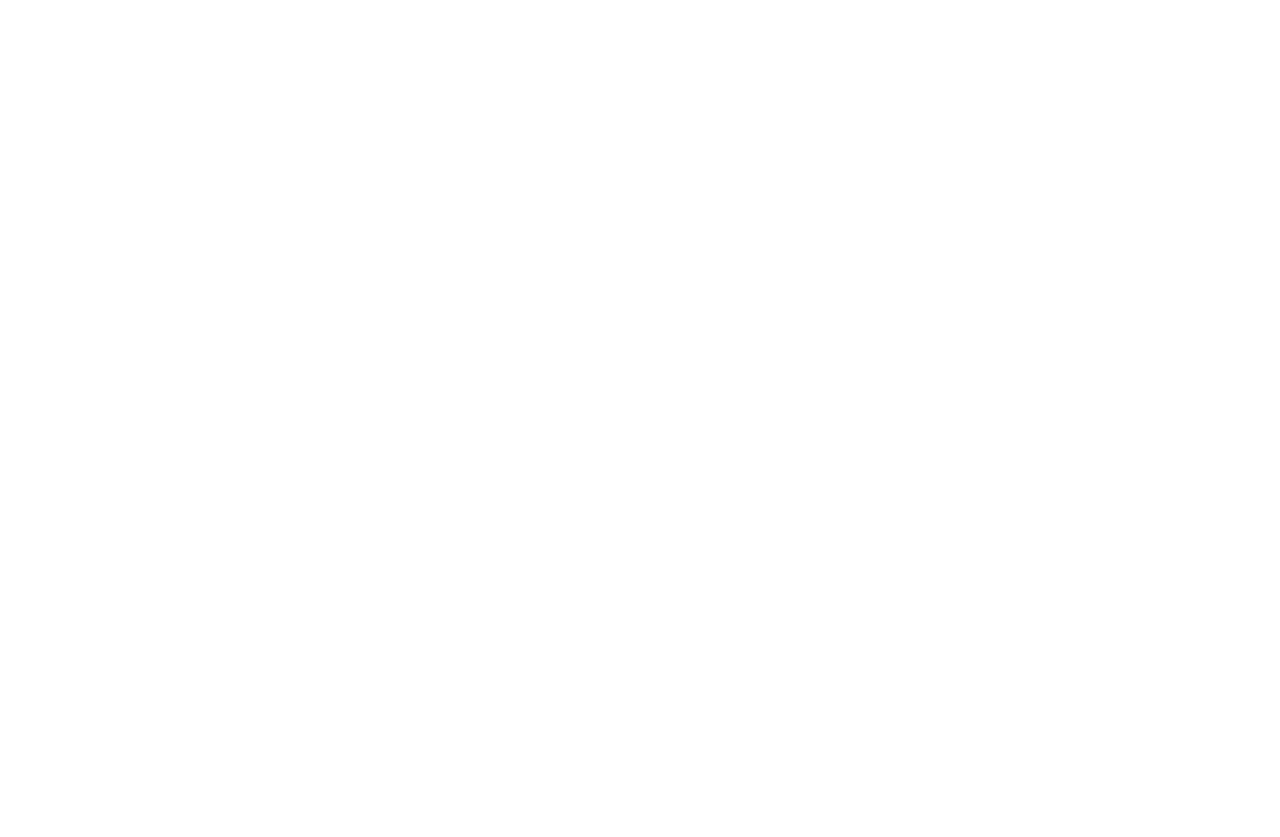
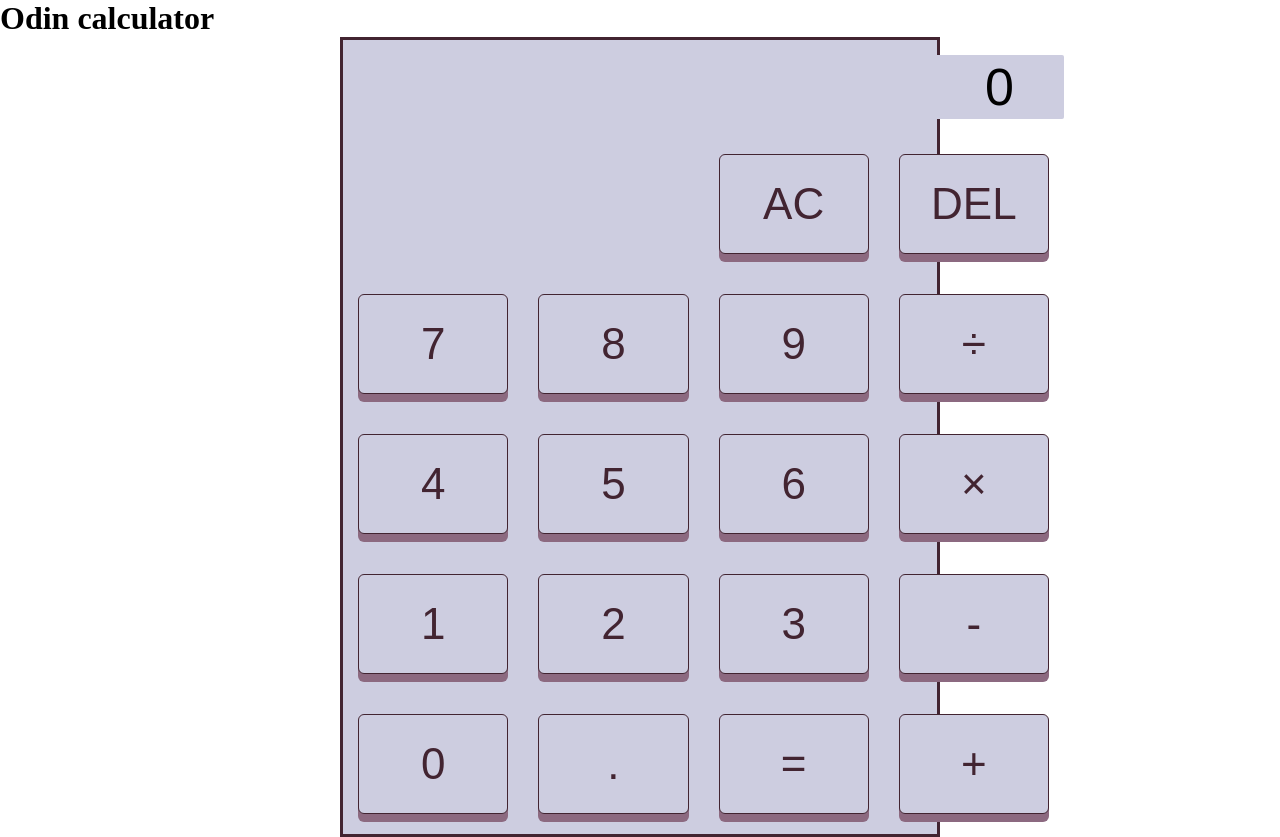
Before and after one commit to clairemanthey/odin_calculator, a plain HTML site: page index.html in a window 1280 px wide. Before the commit the page ends 800 px from the top, so only its background shows below. Drawn offline with Linux system fonts and the light colour scheme.

Commit message:
updated JS file

```diff
--- a/index.html
+++ b/index.html
@@ -1,12 +1,36 @@
-<DOCTYPE html>
+<!DOCTYPE html>
   <html lang="en">
     <head>
       <meta charset="UTF-8">
-      <meta name="viewport" content="width=device-width, initial-scale=1.0" />
+      <meta name="viewport" content="width=device-width, initial-scale=1.0" >
       <link rel="stylesheet" href="styles.css">
       <title>Calculate!!</title>
       <script src="index.js" defer></script>
     </head>
-    <body>
+    <body class="body">
+      <h1 class="title">Odin calculator</h1>
+      <main class="main">
+        <div class="calculator__body calc-keys">
+          <input type="text" class="calc-display" value="0" disabled>
+          <button class="grid-area seven" value="7">7</button>
+          <button class="grid-area eight" value="8">8</button>
+          <button class="grid-area nine" value="9">9</button>
+          <button class="grid-area four" value="4">4</button>
+          <button class="grid-area five" value="5">5</button>
+          <button class="grid-area six" value="6">6</button>
+          <button class="grid-area one" value="1">1</button>
+          <button class="grid-area two" value="2">2</button>
+          <button class="grid-area three" value="3">3</button>
+          <button class="grid-area zero" value="0">0</button>
+          <button class="grid-area all-clear" value="all-clear">AC</button>
+          <button class="grid-area delete" value="delete">DEL</button>
+          <button class="grid-area add operators" value="+">+</button>
+          <button class="grid-area decimal function" value="."> . </button>
+          <button class="grid-area subtract operators" value="-">-</button>
+          <button class="grid-area multiply operators" value="*">&times;</button>
+          <button class="grid-area divide operators" value="/">&divide;</button>
+          <button class="grid-area equal operators" value="=">=</button>
+        </div>
+      </main>
     </body>
   </html>
--- a/index.js
+++ b/index.js
@@ -0,0 +1,104 @@
+let calc = {
+	displayValue: "0",
+	firstOperand: null,
+	secondOperand: false,
+	operators: null,
+}
+
+function inputNumber(num){
+	const { displayValue, secondOperand } = calc;
+
+	if(secondOperand === true){
+		calc.displayValue = num;
+		calc.secondOperand = false;
+	} else {
+         calc.displayValue = displayValue === "0" ? num : displayValue + num
+	}
+	console.log(calc)
+}
+
+function inputDecimal(dec){
+	if(calc.secondOperand === true){
+		calc.displayValue = "0";
+		calc.secondOperand = false
+	}
+	if(!cacl.display.includes(dec)){
+		calc.displayValue += dec;
+	}
+}
+
+function handleOperator(nextOperator){
+	let { firstOperand, displayValue, operators} = calc
+	let inputValue = parseFloat(displayValue);
+
+	if(firstOperand ==  null && !isNaN(inputValue)){
+		calc.firstOperand = inputValue;
+	} else if(operators){
+		let result = doMath(firstOperand, inputValue, operators);
+		calc.displayValue = `${parseFloat(result.toFixed(7))}`;
+		calc.firstOperand = result;
+	}
+
+	calc.secondOperand = true;
+	calc.operators = nextOperator;
+	console.log(calc);
+}
+
+function doMath(firstOperand, secondOperand, operators){
+	if(operators === "+"){
+		return firstOperand + secondOperand;
+	}else if(operators === "-"){
+		return firstOperand - secondOperand;
+	}else if(operators === "*"){
+		return firstOperand * secondOperand;
+	}else if(operators === "/"){
+		return firstOperand / secondOperand;
+	}
+	return secondOperand
+}
+
+function clearCalc(){
+	calc.displayValue = "0";
+	calc.firstOperand = null;
+	calc.secondOperand = false;
+	calc.operators = null;
+	console.log(calc);
+}
+
+function updateDisplay() {
+	let display = document.querySelector('.calc-display');
+    display.value = calc.displayValue;
+}
+
+
+updateDisplay();
+
+
+let inputKeys = document.querySelector(".calc-keys");
+inputKeys.addEventListener("click", (event) => {
+	let { target } = event;
+	let { value } = target;
+	if(!target.matches("button")){
+		return;
+	}
+
+	switch(value){
+	  case "+":
+	  case "-":
+	  case "*":
+	  case "/":
+	  case "=":
+	  	handleOperator(value);
+	  break;
+	  case ".": inputDecimal(value);
+	  break;
+	  case "all-clear":
+	 	clearCalc();
+      break;
+      default:
+      	if(Number.isInteger(parseFloat(value))){
+      		inputNumber(value);
+      	}
+	}
+	updateDisplay();
+})
--- a/styles.css
+++ b/styles.css
@@ -0,0 +1,134 @@
+:root{
+	/*colors*/
+	--bg-clr: #CDCDE0;
+	--txt-clr: #422431;
+	--shadow-clr: #8C6980;
+}
+
+*, html{
+	box-sizing: border-box;
+	padding: 0;
+	margin: 0;
+}
+
+/*-Main Styles-*/
+
+.body{}
+
+.title{}
+
+.main{}
+
+.calculator__body{
+	display: grid;
+	border: 3px solid var(--txt-clr);
+	grid-template-columns: auto auto auto auto;
+	margin: 0 auto;
+	width: 600px;
+	grid-template-areas:
+	    "calcDisplay calcDisplay calcDisplay calcDisplay"
+	    "auto auto allClear delete"
+	    "seven eight nine divide"
+	    "four five six multiply"
+	    "one two three subtract"
+	    "zero decimal equal add"
+	;
+	justify-content: space-evenly;
+	background-color: var(--bg-clr);
+}
+
+.calc-keys{
+
+}
+/*-Grid Areas-*/
+
+.grid-area{
+	min-width: 100px;
+	min-height: 100px;
+	margin: 20px 15px;
+	font-size: 2.75rem;
+	border-radius: 6px;
+	border: none;
+	background-color: var(--bg-clr);
+	border: 1px solid var(--txt-clr);
+	color: var(--txt-clr);
+	box-shadow: 0px 8px var(--shadow-clr);
+}
+
+.grid-area:hover{
+	color: var(--bg-clr);
+	background-color: var(--txt-clr);
+}
+
+.grid-area:active{
+	box-shadow: 0px 2px var(--txt-clr);
+	transform: translateY(6px);
+}
+
+.calc-display{
+	grid-area: calcDisplay;
+	font-size: 3.25rem;
+	border-radius: 2px;
+	text-align: end;
+	border: none;
+	background-color: var(--bg-clr);
+	padding: 2px 50px 2px 2px;
+	margin: 15px 0;
+	color: #000;
+
+}
+
+.seven{
+	grid-area: seven;
+}
+.eight{
+	grid-area: eight;
+}
+.nine{
+	grid-area: nine;
+}
+.four{
+	grid-area: four;
+}
+.five{
+	grid-area: five;
+}
+.six{
+	grid-area: six;
+}
+.one{
+	grid-area: one;
+}
+.two{
+	grid-area: two;
+}
+.three{
+	grid-area: three;
+}
+.zero{
+	grid-area: zero;
+}
+.all-clear{
+	grid-area: allClear;
+}
+.delete{
+	grid-area: delete;
+}
+.add{
+	grid-area: add;
+}
+.subtract{
+	grid-area: subtract;
+}
+.multiply{
+	grid-area: multiply;
+}
+.divide{
+	grid-area: divide;
+}
+.equal{
+	grid-area: equal;
+}
+.decimal{
+	grid-area: decimal;
+}
```
